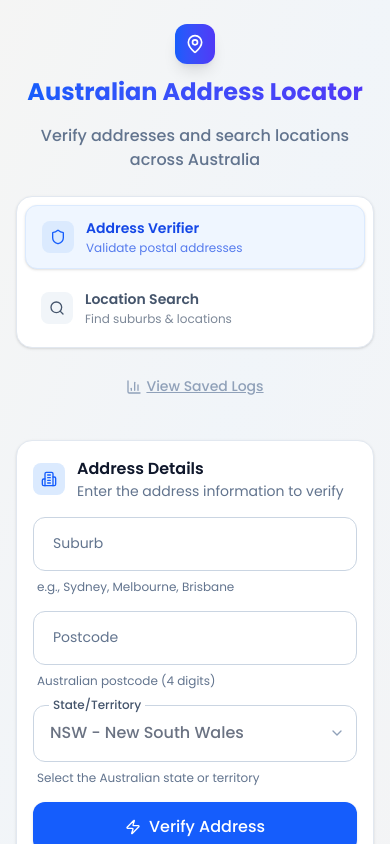
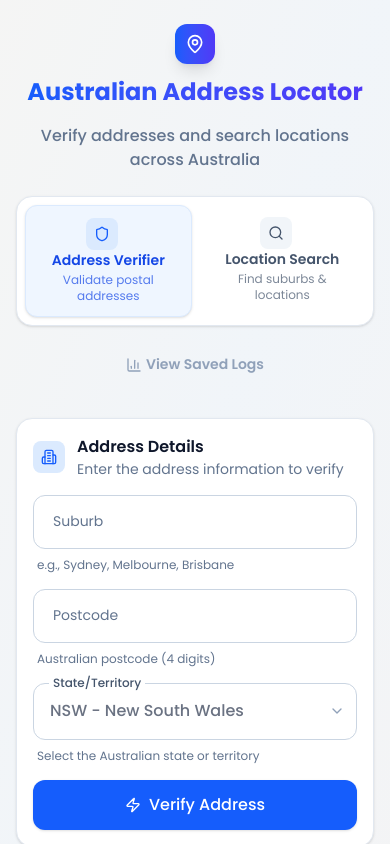
Before and after one commit to xandemon/aus-address-locator, a Next.js app: page / in a window 390 px wide. Shown: the top 844 px of the page. Built offline with nearby package versions, Linux system fonts and the light colour scheme.

Commit message:
:zap: improvement: navigation tabs and activity logs trigger in responsiveness

```diff
--- a/app/page.tsx
+++ b/app/page.tsx
@@ -33,7 +33,7 @@ function MainContent() {
         </div>
 
         <Tabs activeTab={activeTab} onTabChange={setActiveTab}>
-          <div className="flex justify-center mb-4 sm:mb-6">
+          <div className="flex justify-center mb-4">
             <TabsList>
               <TabsTrigger
                 value="verifier"
@@ -52,10 +52,10 @@ function MainContent() {
             </TabsList>
           </div>
 
-          <div className="flex justify-center mb-8 sm:mb-12">
+          <div className="flex justify-center mb-8">
             <button
               onClick={() => setShowActivityLogs(true)}
-              className="text-slate-400 hover:text-slate-500 text-sm font-medium px-3 py-2 underline rounded-md hover:bg-slate-100 transition-all duration-200"
+              className="text-slate-400 hover:text-slate-500 text-sm font-semibold px-3 py-2 hover:underline rounded-md hover:bg-slate-100 transition-all duration-200 cursor-pointer"
             >
               <BarChart3 className="w-4 h-4 inline mr-1" />
               View Saved Logs
--- a/components/tabs.tsx
+++ b/components/tabs.tsx
@@ -33,7 +33,7 @@ const Tabs = ({ activeTab, onTabChange, children }: TabsProps) => {
 
 const TabsList = ({ children }: TabListProps) => {
   return (
-    <div className="flex flex-col sm:flex-row bg-white border border-slate-200 rounded-2xl p-2 shadow-sm gap-2 sm:gap-0 w-full sm:w-auto">
+    <div className="flex flex-row bg-white border border-slate-200 rounded-2xl p-2 shadow-sm gap-2 sm:gap-0 w-full sm:w-auto">
       {children}
     </div>
   );
@@ -68,7 +68,7 @@ const TabsTrigger = ({
   return (
     <button
       className={cn(
-        "flex items-center px-4 sm:px-6 py-3 sm:py-4 rounded-xl transition-all duration-200 w-full sm:min-w-[240px] text-left",
+        "flex flex-col sm:flex-row items-center px-4 sm:px-6 py-3 sm:py-4 rounded-xl transition-all duration-200 w-full sm:min-w-[240px] text-left",
         isActive
           ? "bg-blue-50 text-blue-700 border border-blue-100 shadow-sm"
           : "text-slate-600 border-white hover:bg-slate-50 hover:text-slate-900"
@@ -88,7 +88,7 @@ const TabsTrigger = ({
           )}
         />
       </div>
-      <div className="flex-1 min-w-0">
+      <div className="flex-1 min-w-0 text-center md:text-left">
         <div className="font-semibold text-sm sm:text-base truncate">
           {title}
         </div>
```
